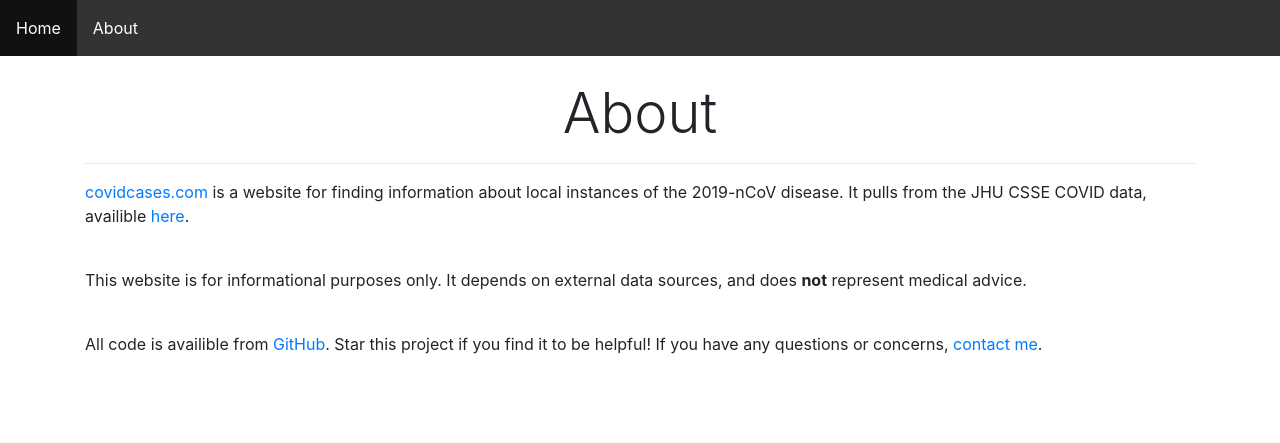
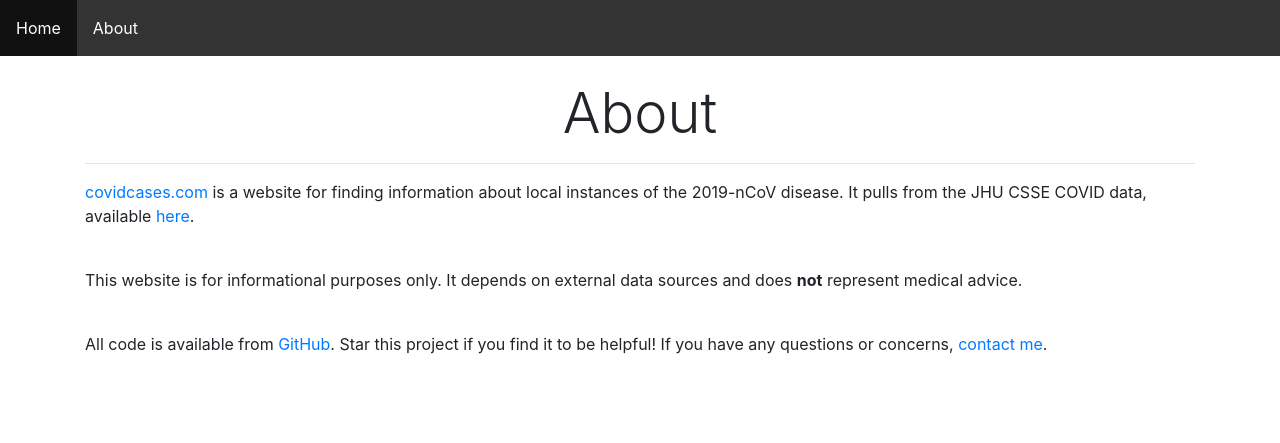
Before and after one commit to sudo-rushil/covid-cases, a Flask app: page /about in a window 1280 px wide. Shown: the top 443 px of the page. Run offline with Flask 2, Linux system fonts and the light colour scheme; parts of the project's set-up code (start-up, migrations or seed data) failed here and were passed over; some libraries are stand-ins or nearby versions.

Commit message:
updated about.html

```diff
--- a/templates/about.html
+++ b/templates/about.html
@@ -15,15 +15,15 @@
         <center><h2 class="display-4">About</h2></center>
         <hr>
         <p>
-            <a href='http://covidcases.com'>covidcases.com</a> is a website for finding information about local instances of the 2019-nCoV disease. It pulls from the JHU CSSE COVID data, availible <a href='https://github.com/CSSEGISandData/COVID-19'>here</a>.
+            <a href='http://covidcases.com'>covidcases.com</a> is a website for finding information about local instances of the 2019-nCoV disease. It pulls from the JHU CSSE COVID data, available <a href='https://github.com/CSSEGISandData/COVID-19'>here</a>.
         </p>
         <br>
         <p>
-            This website is for informational purposes only. It depends on external data sources, and does <b>not</b> represent medical advice.
+            This website is for informational purposes only. It depends on external data sources and does <b>not</b> represent medical advice.
         </p>
         <br>
         <p>
-            All code is availible from <a href="https://github.com/sudo-rushil/covid-cases">GitHub</a>. Star this project if you find it to be helpful!
+            All code is available from <a href="https://github.com/sudo-rushil/covid-cases">GitHub</a>. Star this project if you find it to be helpful!
             If you have any questions or concerns, <a href='mailto:rushil.mallarapu@gmail.com'>contact me</a>.
         </p>
     </div>
```
